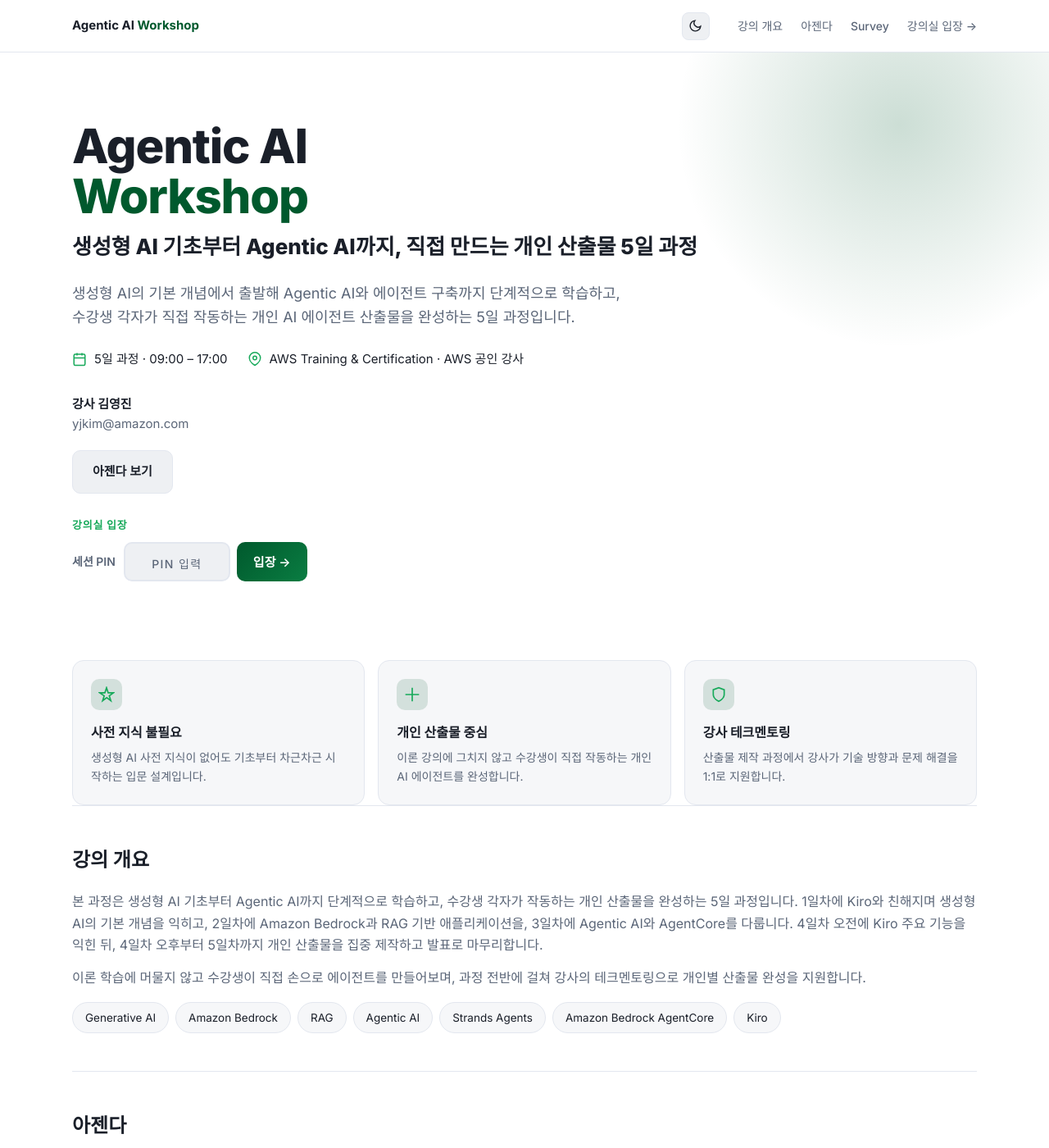
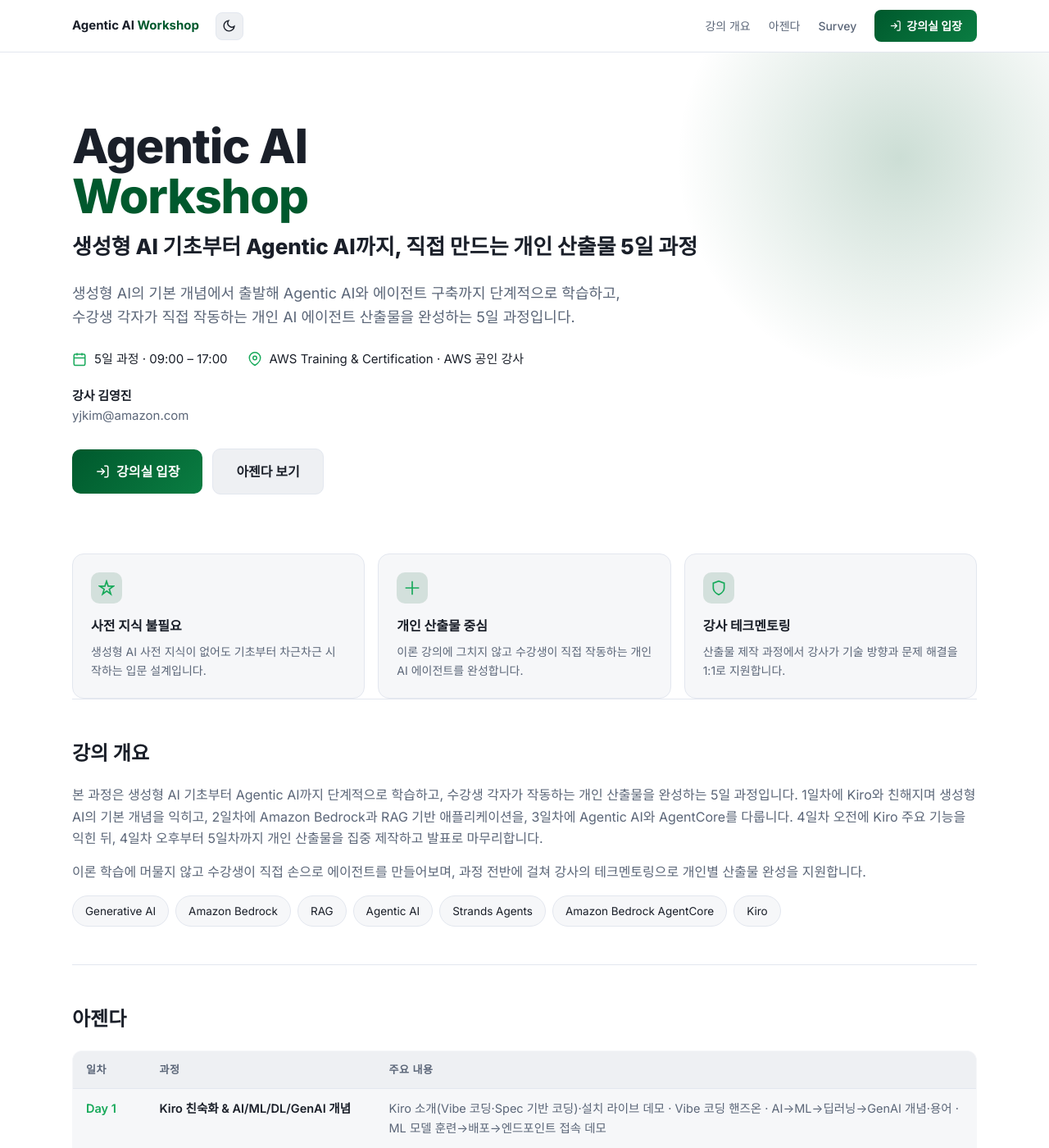
Before and after one commit to youngjinkim817/youngjinkim817.github.io, a Jekyll site: the page events/AgenticAIWorkshop/AgenticAIWorkshop_intro_v1.html, which Jekyll copies as it is, in a window 1280 px wide and 1400 px high. Shown: the whole window at 82% size. Built offline with Jekyll 4.4.1, drawn with Linux system fonts in a browser that asks for light colours; some of the changed text lies outside the part shown.

Commit message:
refactor: intro 페이지 분리 — 강의실입장 버튼→gate 페이지 연결, PIN 입력 제거

```diff
--- a/events/AgenticAIWorkshop/AgenticAIWorkshop_intro_v1.html
+++ b/events/AgenticAIWorkshop/AgenticAIWorkshop_intro_v1.html
@@ -10,27 +10,47 @@
   html,body{margin:0;background:var(--bg);color:var(--t1);font-family:Inter,-apple-system,BlinkMacSystemFont,"Segoe UI","Apple SD Gothic Neo","Noto Sans KR",sans-serif;line-height:1.65;-webkit-font-smoothing:antialiased;}
   a{color:var(--brand3);text-decoration:none;}
   .wrap{max-width:1152px;margin:0 auto;padding:0 24px;}
+
+  /* ── 헤더 네비게이션 ── */
   header.nav{position:sticky;top:0;z-index:40;height:64px;display:flex;align-items:center;background:rgba(15,18,25,.85);backdrop-filter:blur(12px);border-bottom:1px solid var(--border);}
   header.nav .wrap{display:flex;align-items:center;gap:20px;width:100%;}
   .brand{font-weight:700;font-size:15px;color:var(--t1);white-space:nowrap;}
   .brand b{color:var(--brand1);}
-  .navlinks{display:flex;gap:22px;align-items:center;}
-  .navlinks a{color:var(--t2);font-size:14px;font-weight:500;}
+  .navlinks{display:flex;gap:22px;align-items:center;margin-left:auto;}
+  .navlinks a{color:var(--t2);font-size:14px;font-weight:500;transition:color .15s;}
   .navlinks a:hover{color:var(--t1);}
+  .navlinks .nav-enter{
+    display:inline-flex;align-items:center;gap:6px;
+    padding:8px 18px;border-radius:8px;
+    background:linear-gradient(135deg,var(--brand1),var(--brand2));
+    color:#fff;font-weight:700;font-size:14px;
+    transition:transform .1s, box-shadow .1s;
+  }
+  .navlinks .nav-enter:hover{transform:translateY(-1px);box-shadow:0 4px 12px rgba(0,89,45,.4);}
+
+  /* ── 히어로 ── */
   .hero{padding:84px 0 64px;position:relative;overflow:hidden;}
   .hero::before{content:"";position:absolute;top:-30%;right:-10%;width:620px;height:620px;background:radial-gradient(circle,rgba(0,89,45,.20),transparent 62%);pointer-events:none;}
   .hero h1{font-size:58px;line-height:1.05;font-weight:800;margin:0 0 10px;letter-spacing:-.02em;}
   .hero h1 .o{color:var(--brand1);}
   .hero .ko{font-size:26px;font-weight:800;margin:0 0 20px;}
   .hero .sub{font-size:18px;color:var(--t2);max-width:680px;margin:0 0 24px;}
-  .meta{display:flex;flex-wrap:wrap;gap:10px 24px;margin:0 0 30px;font-size:15px;}
+  .meta{display:flex;flex-wrap:wrap;gap:10px 24px;margin:0 0 20px;font-size:15px;}
   .meta div{display:flex;align-items:center;gap:9px;}
   .meta svg{width:18px;height:18px;color:var(--brand3);flex:none;}
-  .cta{display:flex;gap:12px;flex-wrap:wrap;}
-  .btn{display:inline-flex;align-items:center;gap:8px;padding:13px 24px;border-radius:10px;font-weight:600;font-size:15px;}
+  .instructor{margin:0 0 28px;font-size:15px;color:var(--t2);line-height:1.6;}
+  .instructor .name{font-weight:700;color:var(--t1);}
+
+  /* ── CTA 버튼 영역 ── */
+  .cta{display:flex;gap:12px;flex-wrap:wrap;align-items:center;}
+  .btn{display:inline-flex;align-items:center;gap:8px;padding:14px 28px;border-radius:10px;font-weight:700;font-size:16px;transition:transform .1s, box-shadow .1s;}
   .btn.primary{background:linear-gradient(135deg,var(--brand1),var(--brand2));color:#fff;}
+  .btn.primary:hover{transform:translateY(-2px);box-shadow:0 8px 24px rgba(0,89,45,.4);}
   .btn.ghost{background:var(--bg-soft);color:var(--t1);border:1px solid var(--border);}
-  .btn:hover{transform:translateY(-1px);}
+  .btn.ghost:hover{transform:translateY(-1px);border-color:var(--brand2);}
+  .btn svg{width:18px;height:18px;}
+
+  /* ── 카드 그리드 ── */
   .cards{display:grid;grid-template-columns:repeat(3,1fr);gap:16px;}
   .card{background:var(--bg-alt);border:1px solid var(--border);border-radius:14px;padding:22px;transition:.15s;}
   .card:hover{border-color:var(--brand1);transform:translateY(-2px);}
@@ -50,52 +74,55 @@
   td.s{font-weight:600;width:280px;}
   td.d{color:var(--t2);}
   tr.brk td{background:rgba(255,255,255,.02);color:var(--t2);}
-  .prep{display:grid;grid-template-columns:repeat(3,1fr);gap:16px;}
-  .prep .card h3{color:var(--brand3);display:flex;align-items:center;gap:8px;}
-  .prep .tbd{display:inline-block;margin-top:10px;font-size:12px;color:var(--t2);border:1px dashed var(--border);border-radius:6px;padding:3px 9px;}
+
+  /* ── 서베이 ── */
   .survey{background:var(--bg-alt);border:1px solid var(--border);border-radius:14px;padding:28px;text-align:center;}
   .survey p{font-size:16px;margin:0 0 18px;}
-  .qr-ph{width:160px;height:160px;margin:0 auto;border:2px dashed var(--border);border-radius:12px;display:flex;align-items:center;justify-content:center;color:var(--t2);font-size:13px;background:var(--bg-soft);}
+
+  /* ── 푸터 ── */
   footer{border-top:1px solid var(--border);padding:28px 0 56px;color:var(--t2);font-size:13px;}
-  /* ── PIN 입력 영역 ── */
-  .pin-zone{display:flex;align-items:center;gap:10px;flex-wrap:wrap;margin-top:8px;}
-  .pin-zone label{font-size:14px;font-weight:600;color:var(--t2);white-space:nowrap;}
-  .pin-wrap{display:flex;align-items:center;gap:8px;}
-  .pin-input{width:130px;height:48px;border:2px solid var(--border);border-radius:10px;background:var(--bg-soft);color:var(--t1);
-    font-size:22px;font-weight:700;text-align:center;letter-spacing:.35em;padding:0 10px;outline:none;font-family:inherit;transition:.15s;}
-  .pin-input::placeholder{color:var(--t2);letter-spacing:.1em;font-weight:500;font-size:14px;}
-  .pin-input:focus{border-color:var(--brand2);}
-  .pin-input.err{border-color:#e5484d;animation:pinshake .3s;}
-  .pin-input.ok{border-color:var(--brand2);}
-  @keyframes pinshake{0%,100%{transform:translateX(0);}25%{transform:translateX(-5px);}75%{transform:translateX(5px);}}
-  .pin-btn{height:48px;padding:0 20px;border:none;border-radius:10px;background:linear-gradient(135deg,var(--brand1),var(--brand2));
-    color:#fff;font-size:15px;font-weight:600;cursor:pointer;font-family:inherit;white-space:nowrap;transition:.1s;}
-  .pin-btn:hover{transform:translateY(-1px);}
-  .pin-msg{width:100%;font-size:13px;min-height:18px;margin:4px 0 0;transition:.15s;}
-  .pin-msg.err{color:#e5484d;}
-  .pin-msg.ok{color:var(--brand3);}
-  @media(max-width:820px){.hero h1{font-size:40px;}.cards,.prep{grid-template-columns:1fr;}.navlinks{display:none;}td.s{width:auto;}}
 
-  html.light{--bg:#ffffff;--bg-alt:#f6f7f9;--bg-soft:#eef0f3;--t1:#1a1f29;--t2:#5b6678;--border:#e3e7ef;}
-  html.light header.nav,html.light header.top{background:rgba(255,255,255,.85);}
-  .themebtn{display:inline-flex;align-items:center;justify-content:center;width:34px;height:34px;border-radius:8px;background:var(--bg-soft);border:1px solid var(--border);color:var(--t1);cursor:pointer;padding:0;}
+  /* ── 테마 토글 ── */
+  .themebtn{display:inline-flex;align-items:center;justify-content:center;width:34px;height:34px;border-radius:8px;background:var(--bg-soft);border:1px solid var(--border);color:var(--t1);cursor:pointer;padding:0;margin-right:10px;}
   .themebtn svg{width:17px;height:17px;}
   .themebtn .moon{display:none;}
   html.light .themebtn .moon{display:block;}
   html.light .themebtn .sun{display:none;}
+
+  /* ── 라이트 모드 ── */
+  html.light{--bg:#ffffff;--bg-alt:#f6f7f9;--bg-soft:#eef0f3;--t1:#1a1f29;--t2:#5b6678;--border:#e3e7ef;}
+  html.light header.nav{background:rgba(255,255,255,.9);}
+
+  /* ── 반응형 ── */
+  @media(max-width:820px){
+    .hero h1{font-size:40px;}
+    .cards{grid-template-columns:1fr;}
+    .navlinks .nav-enter-label{display:none;}
+    td.s{width:auto;}
+  }
 </style>
 </head>
 <body>
+
+<!-- ── 헤더 ── -->
 <header class="nav"><div class="wrap">
   <span class="brand">Agentic AI <b>Workshop</b></span>
-    <button class="themebtn" style="margin-left:auto;margin-right:14px;" id="themeToggle" aria-label="배경 전환" title="배경 전환(검정/흰색)"><svg class="sun" viewBox="0 0 24 24" fill="none" stroke="currentColor" stroke-width="2"><circle cx="12" cy="12" r="4"/><path d="M12 2v2M12 20v2M2 12h2M20 12h2M5 5l1.5 1.5M17.5 17.5L19 19M19 5l-1.5 1.5M6.5 17.5L5 19"/></svg><svg class="moon" viewBox="0 0 24 24" fill="none" stroke="currentColor" stroke-width="2"><path d="M21 12.8A9 9 0 1 1 11.2 3a7 7 0 0 0 9.8 9.8z"/></svg></button>
+  <button class="themebtn" id="themeToggle" aria-label="배경 전환">
+    <svg class="sun" viewBox="0 0 24 24" fill="none" stroke="currentColor" stroke-width="2"><circle cx="12" cy="12" r="4"/><path d="M12 2v2M12 20v2M2 12h2M20 12h2M5 5l1.5 1.5M17.5 17.5L19 19M19 5l-1.5 1.5M6.5 17.5L5 19"/></svg>
+    <svg class="moon" viewBox="0 0 24 24" fill="none" stroke="currentColor" stroke-width="2"><path d="M21 12.8A9 9 0 1 1 11.2 3a7 7 0 0 0 9.8 9.8z"/></svg>
+  </button>
   <nav class="navlinks">
-      <a href="#overview">강의 개요</a><a href="#agenda">아젠다</a>
+    <a href="#overview">강의 개요</a>
+    <a href="#agenda">아젠다</a>
     <a href="#survey">Survey</a>
-      <a href="#enter">강의실 입장 →</a>
+    <a class="nav-enter" href="./AgenticAIWorkshop_gate_v1.html">
+      <svg viewBox="0 0 24 24" fill="none" stroke="currentColor" stroke-width="2" width="15" height="15"><path d="M15 3h4a2 2 0 0 1 2 2v14a2 2 0 0 1-2 2h-4"/><polyline points="10 17 15 12 10 7"/><line x1="15" y1="12" x2="3" y2="12"/></svg>
+      <span class="nav-enter-label">강의실 입장</span>
+    </a>
   </nav>
 </div></header>
 
+<!-- ── 히어로 ── -->
 <div class="hero"><div class="wrap">
   <h1>Agentic AI<br><span class="o">Workshop</span></h1>
   <p class="ko">생성형 AI 기초부터 Agentic AI까지, 직접 만드는 개인 산출물 5일 과정</p>
@@ -104,53 +131,74 @@
     <div><svg viewBox="0 0 24 24" fill="none" stroke="currentColor" stroke-width="2"><rect x="3" y="4" width="18" height="18" rx="2"/><path d="M16 2v4M8 2v4M3 10h18"/></svg>5일 과정 · 09:00 – 17:00</div>
     <div><svg viewBox="0 0 24 24" fill="none" stroke="currentColor" stroke-width="2"><path d="M21 10c0 7-9 12-9 12s-9-5-9-12a9 9 0 0 1 18 0z"/><circle cx="12" cy="10" r="3"/></svg>AWS Training &amp; Certification · AWS 공인 강사</div>
   </div>
-    <div class="instructor" style="margin:0 0 20px;font-size:15px;color:var(--t2);line-height:1.6;">
-      <div style="font-weight:700;color:var(--t1);">강사 김영진</div>
+  <div class="instructor">
+    <div class="name">강사 김영진</div>
     <div>yjkim@amazon.com</div>
   </div>
+  <!-- CTA: 강의실 입장 버튼 → gate 페이지 -->
   <div class="cta">
+    <a class="btn primary" href="./AgenticAIWorkshop_gate_v1.html">
+      <svg viewBox="0 0 24 24" fill="none" stroke="currentColor" stroke-width="2"><path d="M15 3h4a2 2 0 0 1 2 2v14a2 2 0 0 1-2 2h-4"/><polyline points="10 17 15 12 10 7"/><line x1="15" y1="12" x2="3" y2="12"/></svg>
+      강의실 입장
+    </a>
     <a class="btn ghost" href="#agenda">아젠다 보기</a>
-    </div>
-    <!-- PIN 입력 섹션 -->
-    <div id="enter" style="margin-top:28px;">
-      <div style="font-size:13px;font-weight:700;letter-spacing:.06em;text-transform:uppercase;color:var(--brand3);margin-bottom:10px;">강의실 입장</div>
-      <div class="pin-zone">
-        <label for="pinInput">세션 PIN</label>
-        <div class="pin-wrap">
-          <input class="pin-input" id="pinInput" type="text" inputmode="numeric" autocomplete="off" placeholder="PIN 입력" maxlength="6">
-          <button class="pin-btn" id="pinEnter">입장 →</button>
-        </div>
-        <div class="pin-msg" id="pinMsg"></div>
-      </div>
   </div>
 </div></div>
 
+<!-- ── 본문 ── -->
 <div class="wrap">
-    <div class="cards">
-      <div class="card"><div class="ic"><svg viewBox="0 0 24 24" fill="none" stroke="currentColor" stroke-width="2"><path d="M12 2l2.4 7.4H22l-6 4.4 2.3 7.2-6-4.5-6 4.5L8.6 13.8 2 9.4h7.6z"/></svg></div><h3>사전 지식 불필요</h3><p>생성형 AI 사전 지식이 없어도 기초부터 차근차근 시작하는 입문 설계입니다.</p></div>
-      <div class="card"><div class="ic"><svg viewBox="0 0 24 24" fill="none" stroke="currentColor" stroke-width="2"><path d="M12 2v20M2 12h20"/></svg></div><h3>개인 산출물 중심</h3><p>이론 강의에 그치지 않고 수강생이 직접 작동하는 개인 AI 에이전트를 완성합니다.</p></div>
-      <div class="card"><div class="ic"><svg viewBox="0 0 24 24" fill="none" stroke="currentColor" stroke-width="2"><path d="M12 22s8-4 8-10V5l-8-3-8 3v7c0 6 8 10 8 10z"/></svg></div><h3>강사 테크멘토링</h3><p>산출물 제작 과정에서 강사가 기술 방향과 문제 해결을 1:1로 지원합니다.</p></div>
+  <!-- 특징 카드 -->
+  <div class="cards" style="margin-top:8px;">
+    <div class="card">
+      <div class="ic"><svg viewBox="0 0 24 24" fill="none" stroke="currentColor" stroke-width="2"><path d="M12 2l2.4 7.4H22l-6 4.4 2.3 7.2-6-4.5-6 4.5L8.6 13.8 2 9.4h7.6z"/></svg></div>
+      <h3>사전 지식 불필요</h3>
+      <p>생성형 AI 사전 지식이 없어도 기초부터 차근차근 시작하는 입문 설계입니다.</p>
+    </div>
+    <div class="card">
+      <div class="ic"><svg viewBox="0 0 24 24" fill="none" stroke="currentColor" stroke-width="2"><path d="M12 2v20M2 12h20"/></svg></div>
+      <h3>개인 산출물 중심</h3>
+      <p>이론 강의에 그치지 않고 수강생이 직접 작동하는 개인 AI 에이전트를 완성합니다.</p>
+    </div>
+    <div class="card">
+      <div class="ic"><svg viewBox="0 0 24 24" fill="none" stroke="currentColor" stroke-width="2"><path d="M12 22s8-4 8-10V5l-8-3-8 3v7c0 6 8 10 8 10z"/></svg></div>
+      <h3>강사 테크멘토링</h3>
+      <p>산출물 제작 과정에서 강사가 기술 방향과 문제 해결을 1:1로 지원합니다.</p>
+    </div>
   </div>
 
+  <!-- 강의 개요 -->
   <section class="block" id="overview">
     <h2>강의 개요</h2>
     <p class="lead">본 과정은 생성형 AI 기초부터 Agentic AI까지 단계적으로 학습하고, 수강생 각자가 작동하는 개인 산출물을 완성하는 5일 과정입니다. 1일차에 Kiro와 친해지며 생성형 AI의 기본 개념을 익히고, 2일차에 Amazon Bedrock과 RAG 기반 애플리케이션을, 3일차에 Agentic AI와 AgentCore를 다룹니다. 4일차 오전에 Kiro 주요 기능을 익힌 뒤, 4일차 오후부터 5일차까지 개인 산출물을 집중 제작하고 발표로 마무리합니다.</p>
     <p class="lead">이론 학습에 머물지 않고 수강생이 직접 손으로 에이전트를 만들어보며, 과정 전반에 걸쳐 강사의 테크멘토링으로 개인별 산출물 완성을 지원합니다.</p>
-      <div class="pills"><span class="pill">Generative AI</span><span class="pill">Amazon Bedrock</span><span class="pill">RAG</span><span class="pill">Agentic AI</span><span class="pill">Strands Agents</span><span class="pill">Amazon Bedrock AgentCore</span><span class="pill">Kiro</span></div>
+    <div class="pills">
+      <span class="pill">Generative AI</span>
+      <span class="pill">Amazon Bedrock</span>
+      <span class="pill">RAG</span>
+      <span class="pill">Agentic AI</span>
+      <span class="pill">Strands Agents</span>
+      <span class="pill">Amazon Bedrock AgentCore</span>
+      <span class="pill">Kiro</span>
+    </div>
   </section>
 
+  <!-- 아젠다 -->
   <section class="block" id="agenda">
     <h2>아젠다</h2>
-      <table><thead><tr><th>일차</th><th>과정</th><th>주요 내용</th></tr></thead><tbody>
+    <table>
+      <thead><tr><th>일차</th><th>과정</th><th>주요 내용</th></tr></thead>
+      <tbody>
         <tr><td class="t">Day 1</td><td class="s">Kiro 친숙화 &amp; AI/ML/DL/GenAI 개념</td><td class="d">Kiro 소개(Vibe 코딩·Spec 기반 코딩)·설치 라이브 데모 · Vibe 코딩 핸즈온 · AI→ML→딥러닝→GenAI 개념·용어 · ML 모델 훈련→배포→엔드포인트 접속 데모</td></tr>
         <tr><td class="t">Day 2</td><td class="s">Amazon Bedrock &amp; RAG 기반 GenAI 앱 개발</td><td class="d">Bedrock FM 모델 탐색 · FM 연동 Bedrock API · 주요 기능(RAG·Guardrail·Agent) · 워크숍: Bedrock API로 RAG 기반 GenAI 애플리케이션 개발</td></tr>
-<tr><td class="t">Day 3</td><td class="s">Agentic AI (Strands Agents) &amp; AgentCore</td><td class="d">에이전트 개념·유형, 멀티에이전트 패턴 · Strands Agents 로컬 구축 · AgentCore 배포(Runtime·Gateway·Memory·Observability·Evaluation·Registry) · 워크숍</td></tr>
+        <tr><td class="t">Day 3</td><td class="s">Agentic AI (Strands Agents) &amp; AgentCore</td><td class="d">에이전트 개념·유형, 멀티에이전트 패턴 · Strands Agents 로컬 구축 · AgentCore 배포(Runtime·Gateway·Memory·Observability) · 워크숍</td></tr>
         <tr><td class="t">Day 4</td><td class="s">Kiro 주요 기능 + 개인 프로젝트 착수</td><td class="d">(오전) Steering·MCP·Subagent·Hook·Power + 핸즈온 랩 · (오후) 개인 프로젝트 착수 — 주제 확정, Kiro Spec 설계, 구현 시작</td></tr>
         <tr class="brk"><td class="t">Day 5</td><td class="s">완성 · 개인 발표</td><td class="d">개발 마무리·로컬 배포 · 개인별 데모와 발표 · 상호 피드백 · 과정 정리</td></tr>
-      </tbody></table>
-      <p style="font-size:13px;color:var(--t2);margin-top:12px;">※ 강의실 사이트는 Day 1~4 강의 콘텐츠를 제공합니다. Day 4 오후부터 Day 5까지는 개인 프로젝트 제작·발표 일정입니다. 세부 내용은 진행 상황에 따라 조정될 수 있습니다.</p>
+      </tbody>
+    </table>
+    <p style="font-size:13px;color:var(--t2);margin-top:12px;">※ 강의실 사이트는 Day 1~4 강의 콘텐츠를 제공합니다. Day 4 오후부터 Day 5까지는 개인 프로젝트 제작·발표 일정입니다.</p>
   </section>
 
+  <!-- Survey -->
   <section class="block" id="survey">
     <h2>Survey</h2>
     <div class="survey">
@@ -161,42 +209,16 @@
 </div>
 
 <footer><div class="wrap">© 2026 Agentic AI Workshop · 본 페이지는 강의 안내용입니다.</div></footer>
+
 <script>
   (function(){
-    var btn=document.getElementById('themeToggle');
-    if(btn){ btn.addEventListener('click', function(){ document.documentElement.classList.toggle('light'); }); }
-
-    /* ── PIN 입력 로직 ── */
-    var SESSION_PIN = "1026";
-    var TARGET = "./learn/";
-    var input = document.getElementById('pinInput');
-    var msg   = document.getElementById('pinMsg');
-    var enter = document.getElementById('pinEnter');
-
-    function tryEnter() {
-      var v = (input.value || "").trim();
-      if (!v) { showErr("PIN을 입력해 주세요."); input.focus(); return; }
-      if (v === SESSION_PIN) {
-        msg.className = "pin-msg ok";
-        msg.textContent = "입장합니다…";
-        input.classList.add('ok');
-        sessionStorage.setItem('aawClassAccess', '1');
-        window.location.href = TARGET;
-      } else {
-        showErr("PIN이 올바르지 않습니다. 다시 확인해 주세요.");
-        input.classList.add('err');
-        input.value = "";
-        setTimeout(function(){ input.classList.remove('err'); }, 350);
-        input.focus();
+    // 테마 토글
+    var btn = document.getElementById('themeToggle');
+    if (btn) {
+      btn.addEventListener('click', function(){
+        document.documentElement.classList.toggle('light');
+      });
     }
-    }
-    function showErr(txt) {
-      msg.className = "pin-msg err";
-      msg.textContent = txt;
-    }
-    enter.addEventListener('click', tryEnter);
-    input.addEventListener('keydown', function(e){ if(e.key === 'Enter') tryEnter(); });
-    input.addEventListener('input', function(){ msg.textContent = ""; msg.className = "pin-msg"; });
   })();
 </script>
 </body>
```
Also changed, not shown: other parts of events/AgenticAIWorkshop/AgenticAIWorkshop_intro_v1.html (+5 -1 lines). Lines whose indentation alone changed are shown as unchanged.
